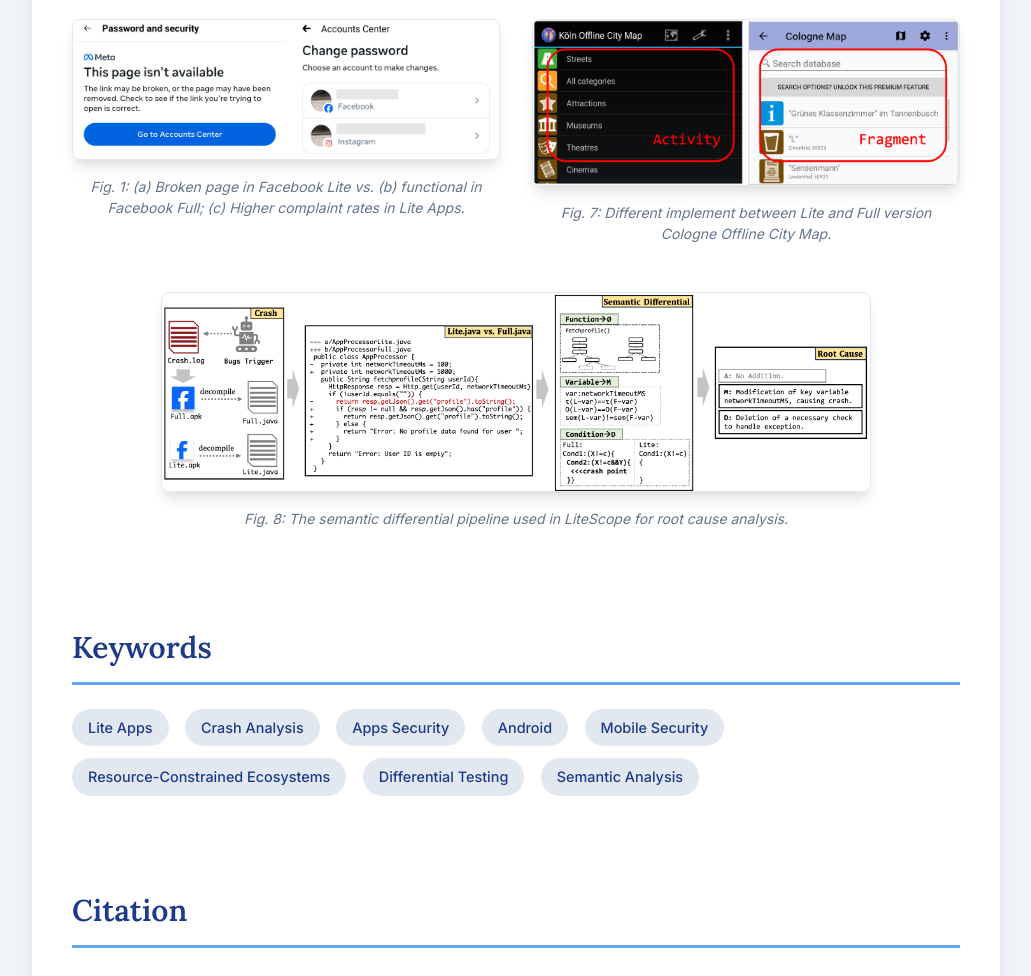
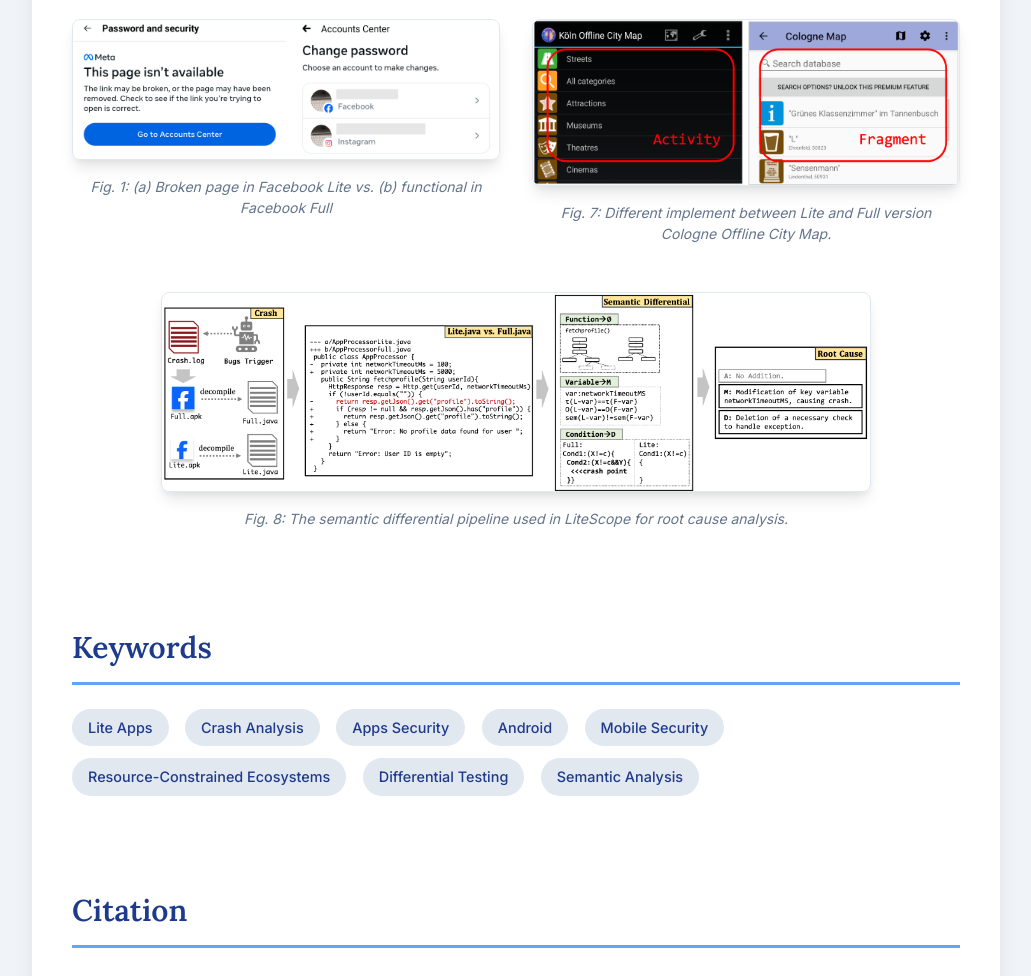
Before and after one commit to litescope-research/litescope, a plain HTML site: page index.html in a window 1280 px wide. Shown: the part 1677-2653 px from the top of the page, without its empty margins (124-1155 px from the left). Drawn offline with nearby package versions, Linux system fonts and the light colour scheme.

Commit message:
Update index.html

```diff
--- a/index.html
+++ b/index.html
@@ -279,7 +279,7 @@
                  <div class="grid md:grid-cols-2 gap-8 mb-8">
                      <div class="figure-container">
                          <img src="./index_1.png" alt="Figure 1: Facebook Lite vs Full & Complaint Rates">
-                         <figcaption>Fig. 1: (a) Broken page in Facebook Lite vs. (b) functional in Facebook Full; (c) Higher complaint rates in Lite Apps.</figcaption>
+                         <figcaption>Fig. 1: (a) Broken page in Facebook Lite vs. (b) functional in Facebook Full</figcaption>
                      </div>
                      <div class="figure-container">
                          <img src="./index_2.png" alt="Figure 7: Different Implementations in Cologne Offline City Map">
```
